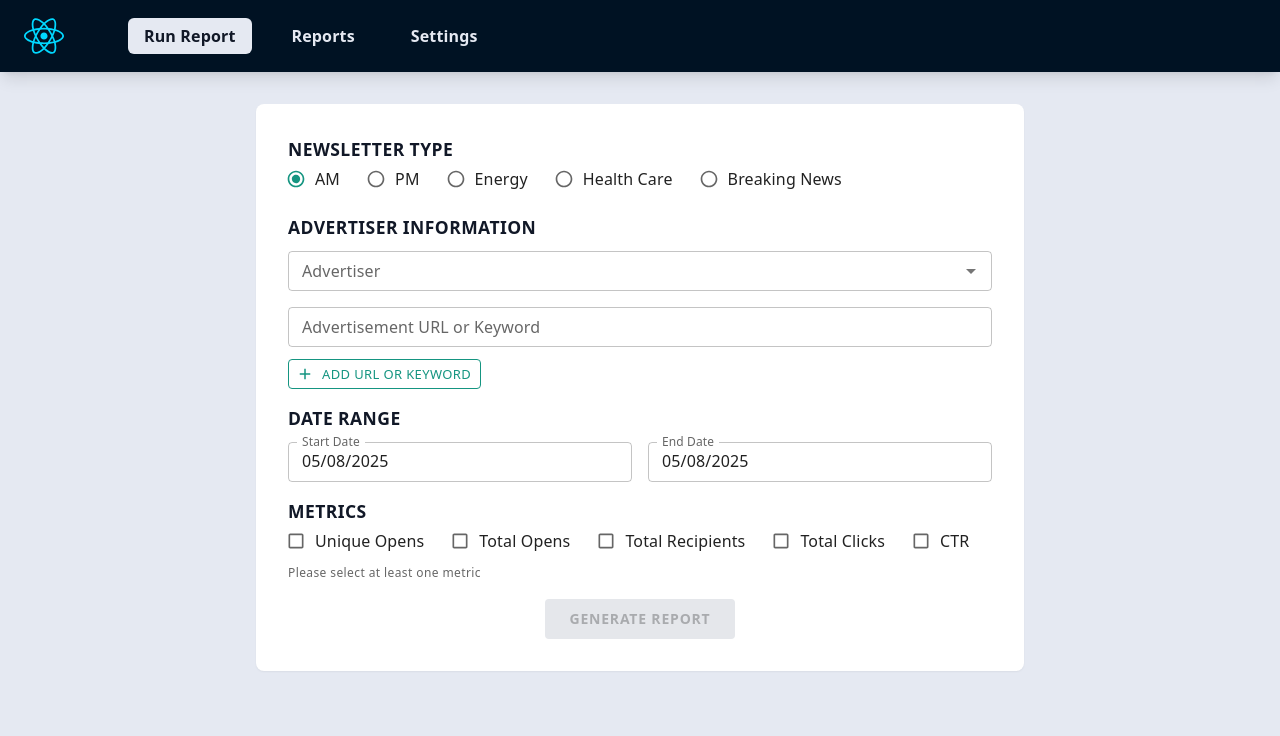
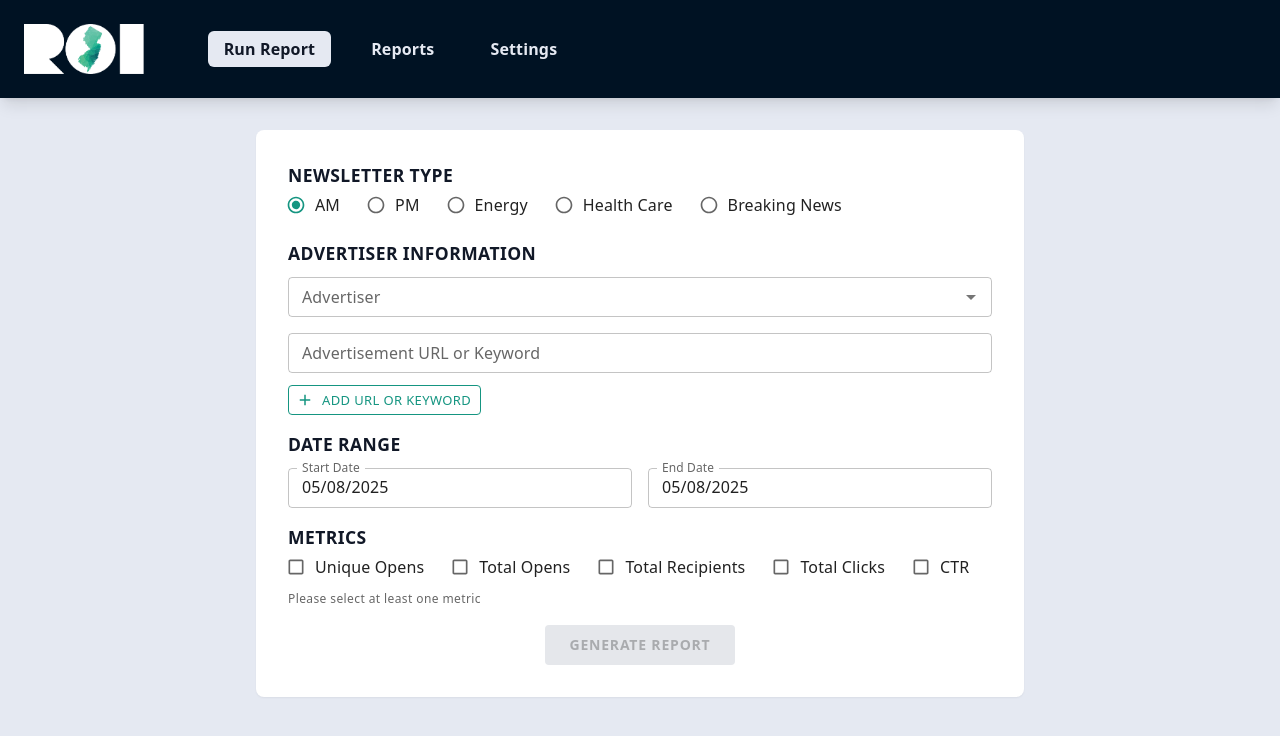
Before and after one commit to TimVanC/roi-mailchimp-reporter, a React (Vite) app: page / in a window 1280 px wide. Shown: the top 736 px of the page. Built offline with nearby package versions, Linux system fonts and the light colour scheme.

Commit message:
feat: Update header with ROI logo and adjust sizing

```diff
--- a/src/App.tsx
+++ b/src/App.tsx
@@ -13,7 +13,7 @@ import { BrowserRouter as Router, Routes, Route, Link, useLocation } from 'react
 import { ThemeProvider, createTheme } from '@mui/material';
 import { LocalizationProvider } from '@mui/x-date-pickers';
 import { AdapterDayjs } from '@mui/x-date-pickers/AdapterDayjs';
-import reactLogo from './assets/react.svg';
+import roiLogo from './assets/ROI-white-logo.png';
 
 // Import our page components that represent the main sections of the app
 import RunReport from './pages/RunReport';  // Report generation interface
@@ -108,12 +108,12 @@ const App = () => {
           <div className="min-h-screen bg-background flex flex-col">
             {/* Header section with logo and navigation */}
             <header className="bg-header shadow-lg">
-              <div className="container mx-auto px-6 py-4 flex justify-between items-center">
+              <div className="container mx-auto px-6 py-6 flex justify-between items-center">
                 <div className="flex items-center space-x-16">
                   <img
-                    src={reactLogo}
-                    alt="Temporary Logo"
-                    className="h-10 w-10"
+                    src={roiLogo}
+                    alt="ROI Logo"
+                    className="h-[50px] w-auto"
                   />
                   <Navigation />
                 </div>
```
Also changed, not shown: src/assets/ROI-white-logo.png (added).
